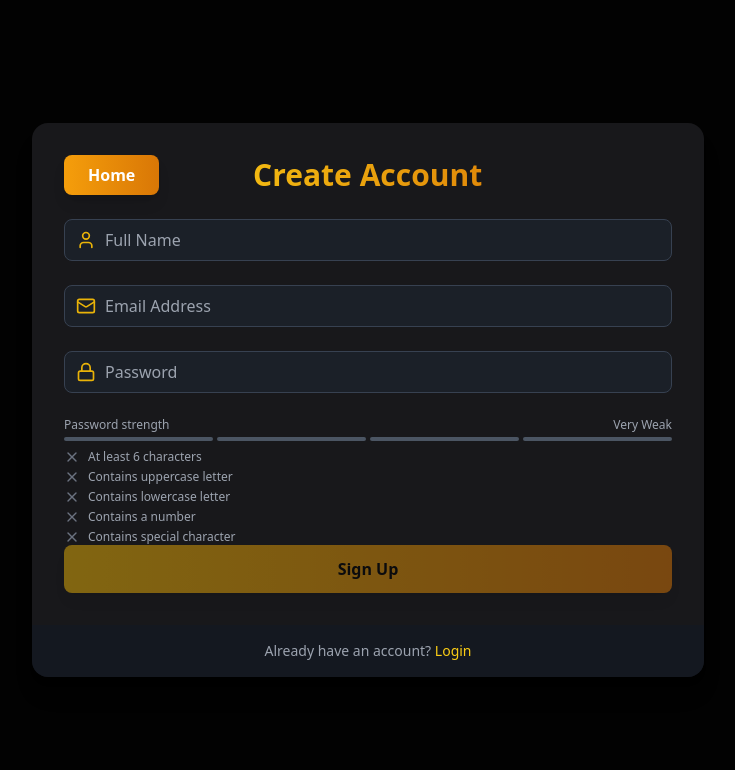
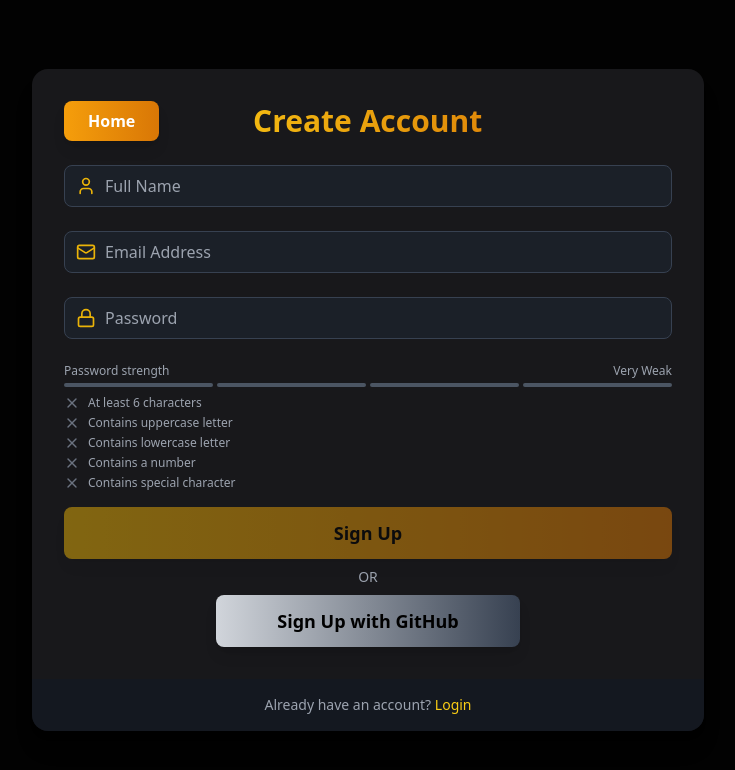
Before and after one commit to Cloudyday56/StockMounts, a React (Vite) app in the folder frontend/: page /signup in a window 1280 px wide. Shown: the top 770 px of the page, without its empty margins (272-1007 px from the left). Built offline with nearby package versions, Linux system fonts and the light colour scheme; no server answers.

Commit message:
Github OAuth - Frontend git login button and better UI

```diff
--- a/frontend/src/pages/HomePage.jsx
+++ b/frontend/src/pages/HomePage.jsx
@@ -66,9 +66,9 @@ const HomePage = () => {
               <div className="text-center text-primary py-10">
                 Loading notes...
               </div>
-            ) : notes.length === 0 && !isRateLimited ? (
+            ) : notes.length === 0 ? (
               <NotesNotFound />
-            ) : notes.length > 0 && !isRateLimited ? (
+            ) : notes.length > 0 ? (
               <div className="grid grid-cols-1 md:grid-cols-2 lg:grid-cols-3 gap-6">
                 {notes.map((note) => (
                   <NoteCard key={note._id} note={note} setNotes={setNotes} />
--- a/frontend/src/pages/LoginPage.jsx
+++ b/frontend/src/pages/LoginPage.jsx
@@ -9,6 +9,11 @@ const LoginPage = () => {
   const [password, setPassword] = useState("");
 
   const { login, isLoading, error } = useAuthStore();
+
+  // Use production backend URL if in production, otherwise use empty string for Vite proxy
+  const backendUrl = import.meta.env.MODE === "production"
+    ? "https://backend-6z9h.onrender.com"
+    : "";
 
   const handleLogin = async (e) => {
     e.preventDefault();
@@ -53,18 +58,29 @@ const LoginPage = () => {
             )}
 
             <button
-              className="w-full py-3 px-4 bg-gradient-to-r from-yellow-500 to-amber-600 text-black font-bold rounded-lg shadow-lg hover:from-yellow-600 hover:to-amber-700 transition duration-200 disabled:opacity-50"
+              className="w-full py-3 px-4 bg-gradient-to-r from-yellow-500 to-amber-600 text-black font-bold rounded-lg shadow-lg hover:from-yellow-600 hover:to-amber-700 transition duration-200  text-lg disabled:opacity-50"
               type="submit"
               disabled={isLoading || !email || !password}
             >
-              {isLoading ? (
-                "Logging in..."
-              ) : (
-                "Login"
-              )}
+              {isLoading ? "Logging in..." : "Login"}
             </button>
           </form>
+
+          <div className="flex flex-col items-center w-full">
+            <p className="text-sm text-gray-400 text-center my-2 w-full">OR</p>
+            <button
+              className="w-1/2 max-w-md py-3 px-4 bg-gradient-to-r from-gray-300 to-gray-700 text-black font-bold rounded-lg shadow-lg hover:from-gray-500 hover:to-gray-800 transition duration-200 text-lg"
+              type="button"
+              onClick={() =>
+                (window.location.href = `${backendUrl}/api/auth/github`)
+              }
+            >
+              Login with GitHub
+            </button>
+          </div>
+
         </div>
+
         <div className="px-8 py-4 bg-gray-900 bg-opacity-50 flex justify-center">
           <p className="text-sm text-gray-400">
             Don't have an account?{" "}
--- a/frontend/src/pages/ProfilePage.jsx
+++ b/frontend/src/pages/ProfilePage.jsx
@@ -3,7 +3,7 @@ import { useAuthStore } from "../store/authStore.js";
 import { useState } from "react";
 import { Camera, Trash2, LoaderIcon } from "lucide-react";
 import { toast } from "react-hot-toast";
-import { useNavigate, Navigate, Link } from "react-router-dom";
+import { useNavigate, Link } from "react-router-dom";
 
 const ProfilePage = () => {
   const {
--- a/frontend/src/pages/SignUpPage.jsx
+++ b/frontend/src/pages/SignUpPage.jsx
@@ -11,6 +11,10 @@ const SignUpPage = () => {
   const [email, setEmail] = useState("");
   const [password, setPassword] = useState("");
   const navigate = useNavigate(); //redirect user after signup
+
+  const backendUrl = import.meta.env.MODE === "production"
+    ? "https://backend-6z9h.onrender.com"
+    : "";
 
   const { signup, error, isLoading } = useAuthStore();
 
@@ -68,11 +72,13 @@ const SignUpPage = () => {
             {error && (
               <p className="text-red-500 font-semibold mt-2">{error}</p>
             )}
-            <PasswordStrengthMeter password={password} />
+            <div className="mb-4">
+              <PasswordStrengthMeter password={password} />
+            </div>
 
             <button
               type="submit"
-              className="w-full py-3 px-4 bg-gradient-to-r from-yellow-500 to-amber-600 text-black font-bold rounded-lg shadow-lg hover:from-yellow-600 hover:to-amber-700 transition duration-200 disabled:opacity-50"
+              className="w-full py-3 px-4 bg-gradient-to-r from-yellow-500 to-amber-600 text-black font-bold rounded-lg shadow-lg hover:from-yellow-600 hover:to-amber-700 transition duration-200 text-lg disabled:opacity-50"
               disabled={isLoading || !email || !password || !name}
             >
               {isLoading ? (
@@ -82,6 +88,20 @@ const SignUpPage = () => {
               )}
             </button>
           </form>
+
+          <div className="flex flex-col items-center w-full">
+            <p className="text-sm text-gray-400 text-center my-2 w-full">OR</p>
+            <button
+              className="w-1/2 max-w-md py-3 px-4 bg-gradient-to-r from-gray-300 to-gray-700 text-black font-bold rounded-lg shadow-lg hover:from-gray-500 hover:to-gray-800 transition duration-200 text-lg"
+              type="button"
+              onClick={() =>
+                (window.location.href = `${backendUrl}/api/auth/github`)
+              }
+            >
+              Sign Up with GitHub
+            </button>
+          </div>
+
         </div>
 
         {/* Footer */}
```
